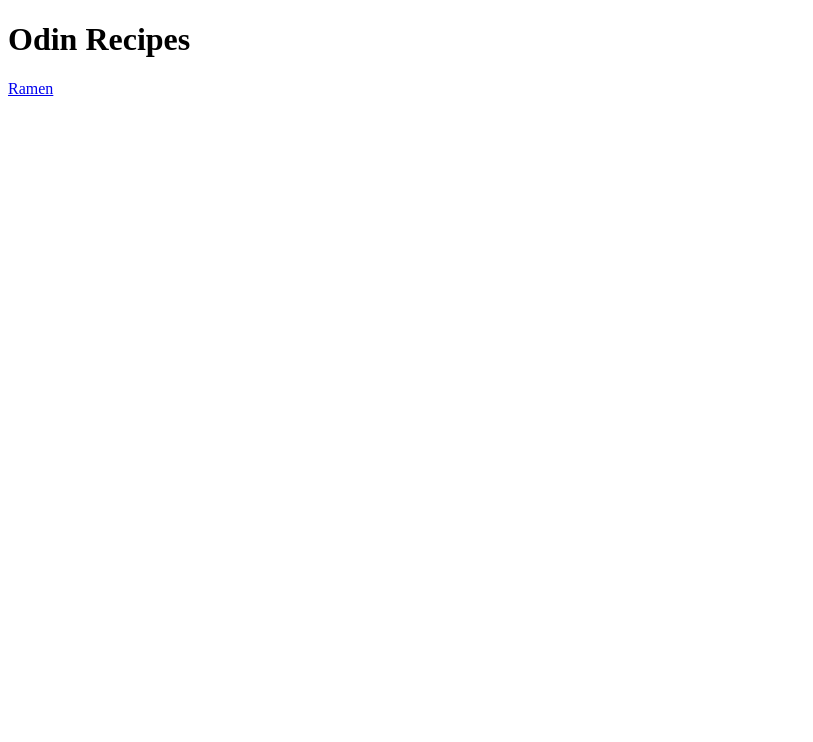
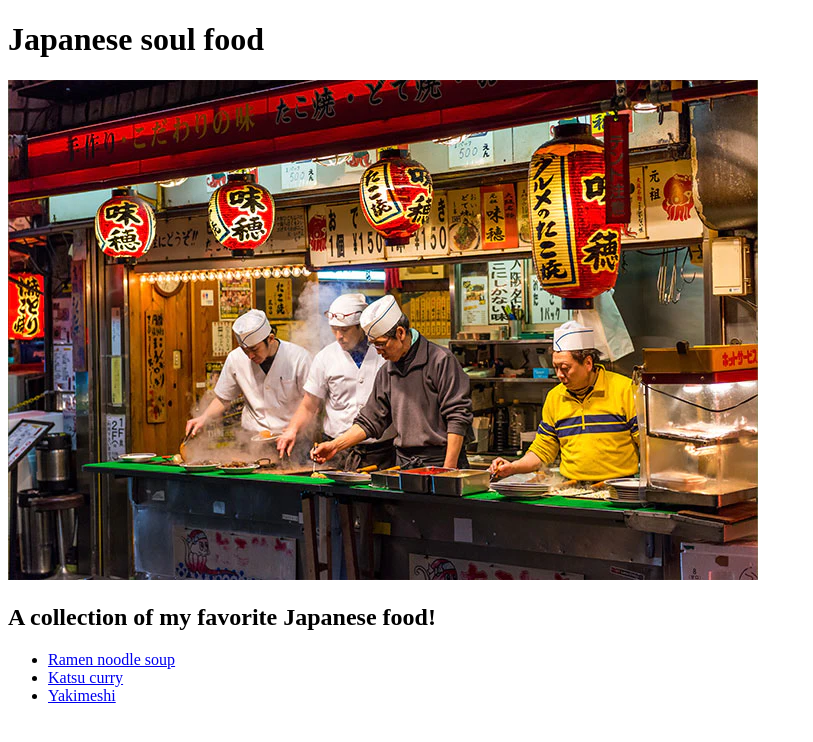
Before and after one commit to XanderSnelder/odin-recipes, a plain HTML site: page index.html in a window 1280 px wide. Shown: the whole page, without its empty margins (0-813 px from the left). Drawn offline with Linux system fonts and the light colour scheme.

Commit message:
Added second and third recipe

```diff
--- a/index.html
+++ b/index.html
@@ -7,7 +7,20 @@
     <title>Homepage</title>
 </head>
 <body>
-    <h1>Odin Recipes</h1>
-    <a href="recipes/ramen.html">Ramen</a>
+    <h1>Japanese soul food</h1>
+    <img
+    src="../odin-recipes/img/japanese-street-food.jpeg" alt="Photo of ramen made by Takumi">
+
+    <p>
+        <h2>A collection of my favorite Japanese food!</h3>
+    </p>
+
+    <p>
+        <ul>
+            <li><a href="recipes/ramen.html">Ramen noodle soup</a></li>
+            <li><a href="recipes/curry.html">Katsu curry</a></li>
+            <li><a href="recipes/yakimeshi.html">Yakimeshi</a></li>
+        </ul>
+    </p>
 </body>
 </html>
```
Also changed, not shown: img/curry.jpeg (added), img/japanese-street-food.jpeg (added), img/yakimeshi.jpeg (added).
